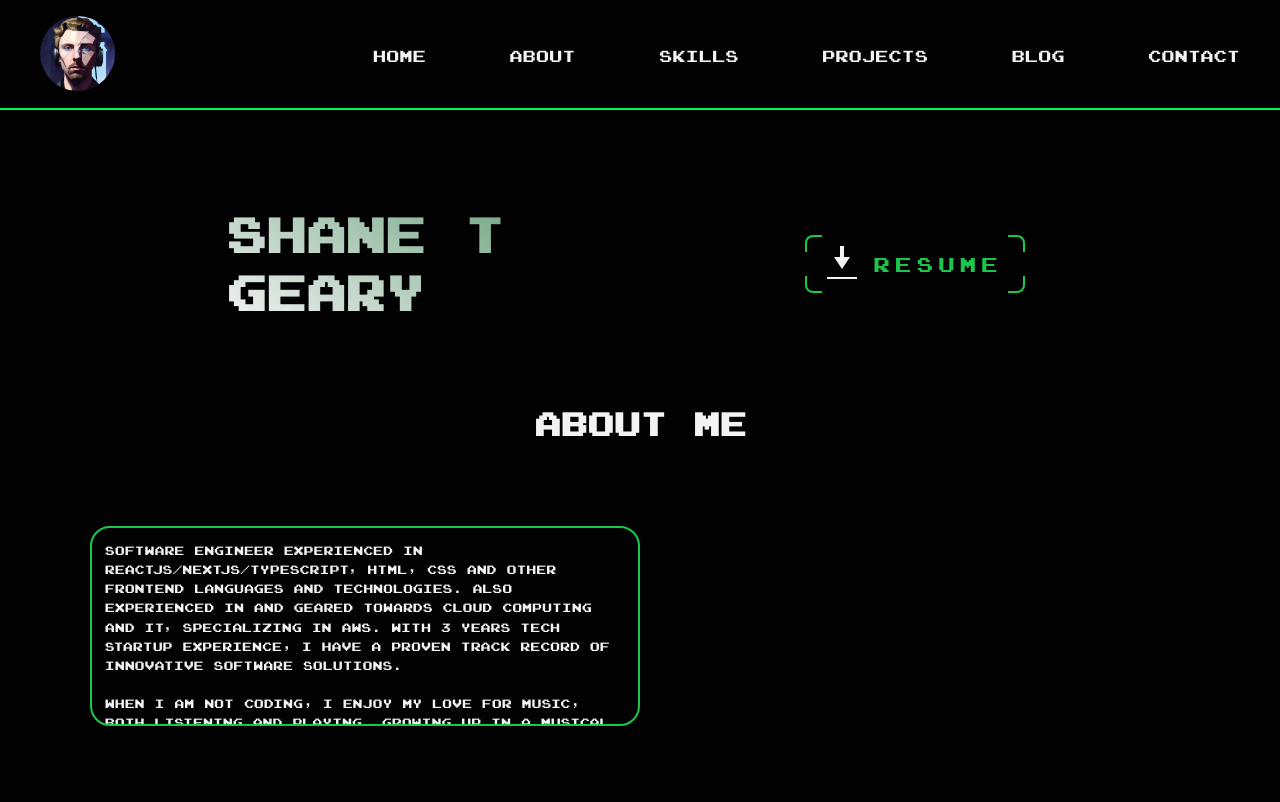
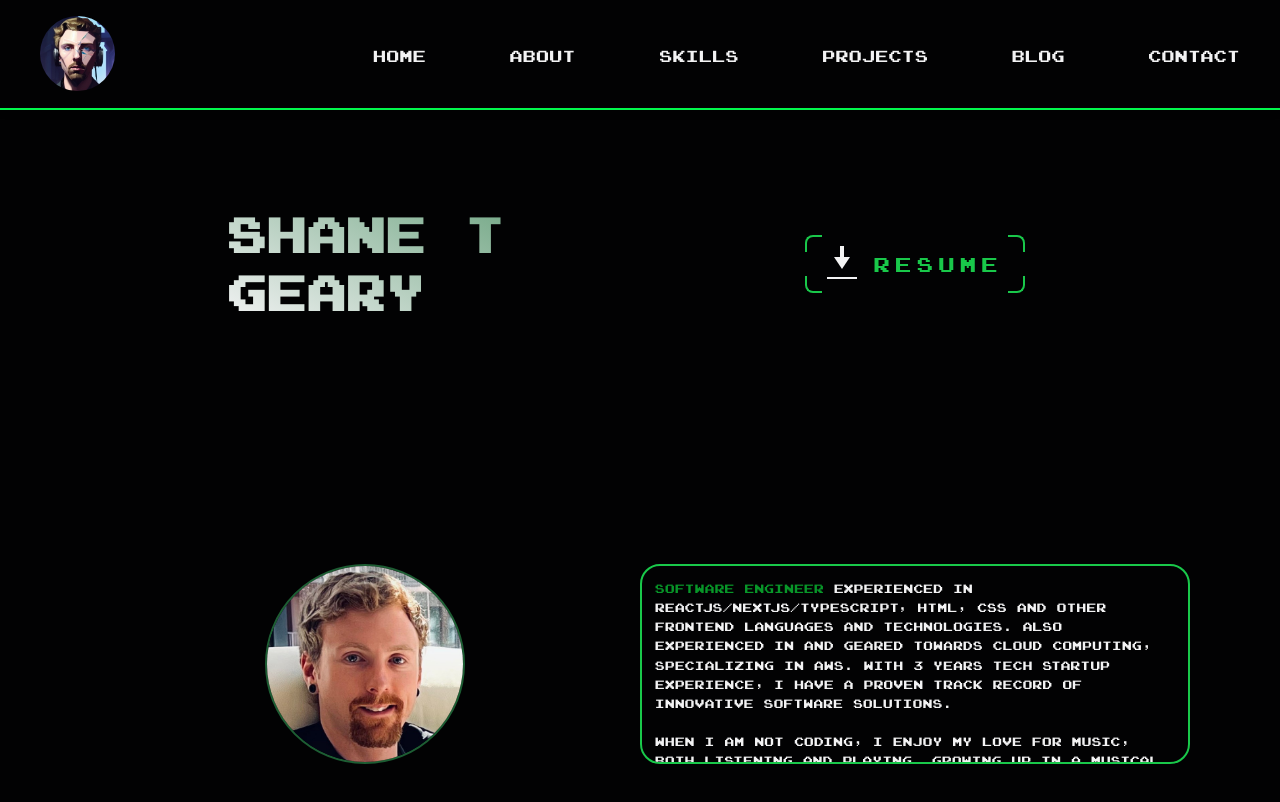
Before and after one commit to Shane-Geary/shane-geary-portfolio, a Next.js app: page / in a window 1280 px wide. Shown: the top 802 px of the page. Built offline with nearby package versions, Linux system fonts and the light colour scheme.

Commit message:
About Me section looking good

```diff
--- a/src/app/components/about-me/about-me.jsx
+++ b/src/app/components/about-me/about-me.jsx
@@ -3,14 +3,14 @@ import styles from './about-me.module.scss'
 export const AboutMe = () => {
 	return (
 		<div className={styles['aboutMeSection']}>
-			<h2 className={styles['aboutMeTitle']}>About Me</h2>
-			<div className={styles['aboutMeContainer']}>
+			<div className={styles['aboutMeTextContainer']}>
 				<div className={styles['aboutMeText']}>
-					Software Engineer experienced in ReactJS/NextJS/Typescript, HTML, CSS
-					and other frontend languages and technologies. Also experienced in and
-					geared towards cloud computing and IT, specializing in AWS. With 3
-					years tech startup experience, I have a proven track record of
-					innovative software solutions.
+					<span className={styles['jobTitle']}>Software Engineer</span>{' '}
+					experienced in ReactJS/NextJS/Typescript, HTML, CSS and other frontend
+					languages and technologies. Also experienced in and geared towards
+					cloud computing, specializing in AWS. With 3 years tech startup
+					experience, I have a proven track record of innovative software
+					solutions.
 					<br />
 					<br />
 					When I am not coding, I enjoy my love for music, both listening and
--- a/src/app/components/about-me/about-me.module.scss
+++ b/src/app/components/about-me/about-me.module.scss
@@ -6,24 +6,11 @@
 	text-align: left;
 }
 
-.aboutMeTitle {
-	font-size: 2rem;
-	margin-bottom: 1.5rem;
-	text-align: center;
-	position: relative;
-	bottom: 60px;
-
-	@media (max-width: 768px) {
-		font-size: 1.5rem;
-	}
-
-	@media (max-width: 480px) {
-		font-size: 1rem;
-	}
+.jobTitle {
+	color: var(--neutral-green);
 }
 
-.aboutMeContainer {
-	width: 50%;
+.aboutMeTextContainer {
 	max-height: 25vh;
 	overflow-y: auto;
 	border: 2px solid var(--light-green);
@@ -32,12 +19,12 @@
 }
 
 /* Hide scrollbar for Chrome, Safari, and Opera */
-.aboutMeContainer::-webkit-scrollbar {
+.aboutMeTextContainer::-webkit-scrollbar {
 	display: none;
 }
 
 /* Hide scrollbar for IE, Edge, and Firefox */
-.aboutMeContainer {
+.aboutMeTextContainer {
 	-ms-overflow-style: none; /* IE and Edge */
 	scrollbar-width: none; /* Firefox */
 }
--- a/src/app/components/home-page/home-page.jsx
+++ b/src/app/components/home-page/home-page.jsx
@@ -1,5 +1,8 @@
+import Image from 'next/image'
+
 import {ResumeButton} from '../resume-button'
 import {AboutMe} from '../about-me'
+import headshot from '../../../../public/shane-headshot.jpeg'
 
 import styles from './home-page.module.scss'
 
@@ -17,7 +20,22 @@ export const HomePage = () => {
 				</div>
 			</div>
 			<div className={styles['aboutMeContainer']}>
-				<AboutMe />
+				{/* <h2 className={styles['aboutMeTitle']}>About Me</h2> */}
+				<div className={styles['headshotPositionWrapper']}>
+					<Image
+						src={headshot}
+						alt='Shane Headshot'
+						width={200}
+						height={200}
+						style={{
+							borderRadius: '50%',
+							border: '2px solid var(--dark-green)'
+						}}
+					/>
+				</div>
+				<div className={styles['aboutMePositionWrapper']}>
+					<AboutMe />
+				</div>
 			</div>
 		</div>
 	)
--- a/src/app/components/home-page/home-page.module.scss
+++ b/src/app/components/home-page/home-page.module.scss
@@ -1,5 +1,21 @@
 .homePage {
 	width: 100%;
+}
+
+.aboutMeTitle {
+	font-size: 2rem;
+	margin-bottom: 1.5rem;
+	text-align: center;
+	position: relative;
+	bottom: 60px;
+
+	@media (max-width: 768px) {
+		font-size: 1.5rem;
+	}
+
+	@media (max-width: 480px) {
+		font-size: 1rem;
+	}
 }
 
 .heroSection {
@@ -49,8 +65,26 @@
 }
 
 .aboutMeContainer {
+	display: flex;
 	width: 100%;
+	max-width: var(--max-width);
+	margin: 0 auto;
+	padding: 2rem 0;
+	color: var(--header-white);
+	height: 50vh;
+	position: relative;
+}
+
+.aboutMePositionWrapper {
+	flex: 1;
 	display: flex;
-	flex-direction: column;
 	align-items: center;
+	justify-content: center;
 }
+
+.headshotPositionWrapper {
+	flex: 1;
+	display: flex;
+	align-items: center;
+	justify-content: center;
+}
```
Also changed, not shown: public/shane-headshot.jpeg (added).
